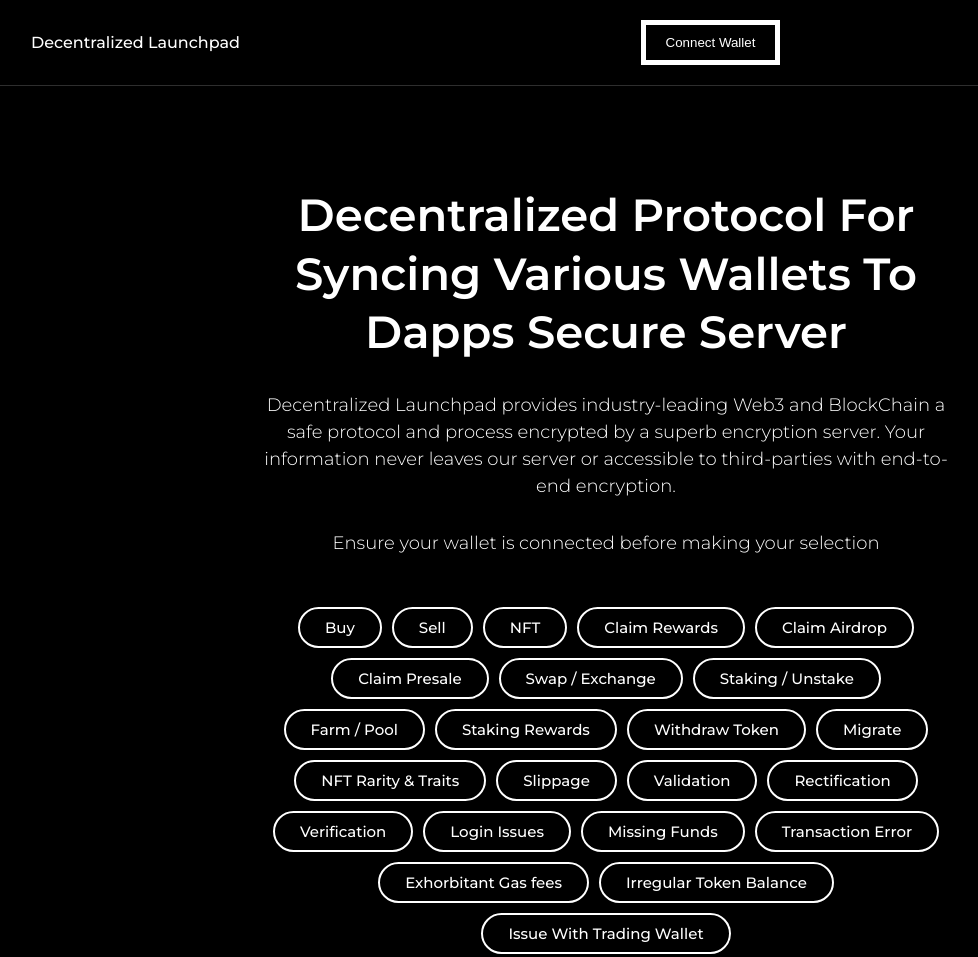
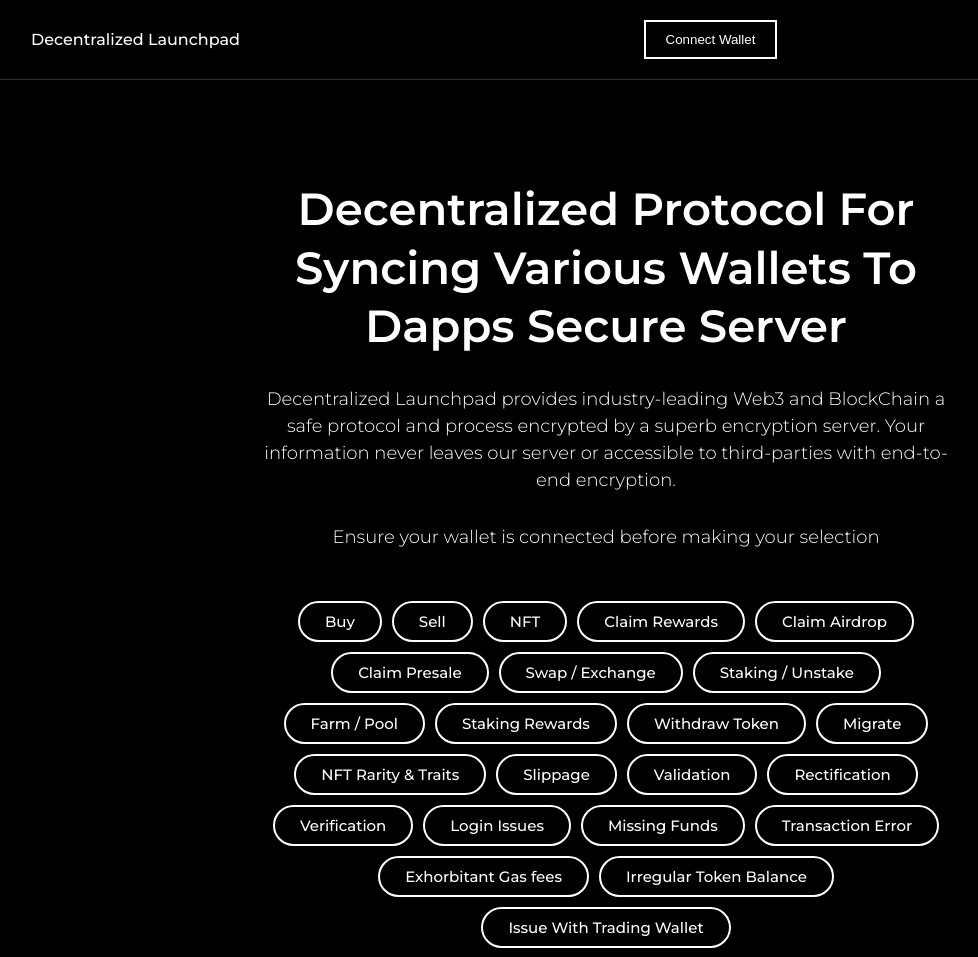
Before and after one commit to Minodftv/Hankock, a plain HTML site: page index.html in a window 1280 px wide. Shown: the top 957 px of the page, without its empty margins (34-1012 px from the left). Drawn offline with Linux system fonts and the light colour scheme.

Commit message:
Update index.html

```diff
--- a/index.html
+++ b/index.html
@@ -27,7 +27,7 @@
           <h4 class="lpd-logo">Decentralized Launchpad</h4>
 
 
-<button style="background-color: #000; color: #fff; border: 5px solid #fff; padding: 10px 20px; cursor: pointer; transition: all 0.3s ease-in-out;" onmouseover="this.style.background='#333'; this.style.borderColor='#ccc'; this.style.transform='scale(1.1)'; this.style.boxShadow='0 0 10px rgba(0, 0, 0, 0.5)'" onmouseout="this.style.background='#000'; this.style.borderColor='#fff'; this.style.transform='scale(1)'; this.style.boxShadow='none'" class="claim-button">Connect Wallet</button>
+<button style="background-color: #000; color: #fff; border: 2px solid #fff; padding: 10px 20px; cursor: pointer; transition: all 0.3s ease-in-out;" onmouseover="this.style.background='#333'; this.style.borderColor='#ccc'; this.style.transform='scale(1.1)'; this.style.boxShadow='0 0 10px rgba(0, 0, 0, 0.5)'" onmouseout="this.style.background='#000'; this.style.borderColor='#fff'; this.style.transform='scale(1)'; this.style.boxShadow='none'" class="claim-button">Connect Wallet</button>
         </div>
       </nav>
 
```
